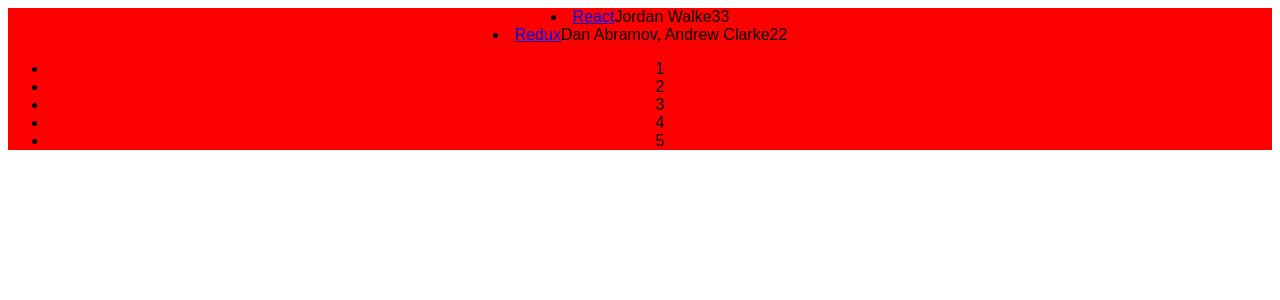
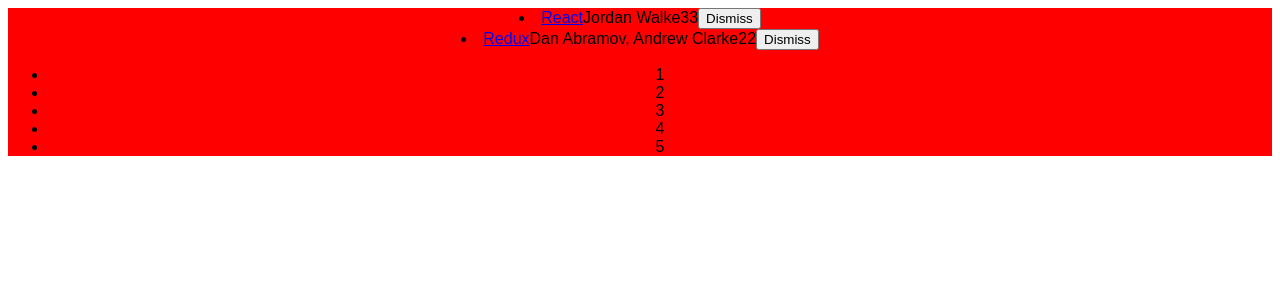
Before and after one commit to Fajrendajs/H2, a React (Create React App) app: page / in a window 1280 px wide. Shown: the top 300 px of the page. Built offline with nearby package versions, Linux system fonts and the light colour scheme.

Commit message:
dodani buttoni

```diff
--- a/src/App.js
+++ b/src/App.js
@@ -44,6 +44,14 @@
               <span>{item.author}</span>
               <span>{item.num_comments}</span>
               <span>{item.num_comments}</span>
+              <span>
+                <button
+                  type="button"
+                  onClick={() => this.onDismiss(item.objectID)}
+                >
+                  Dismiss
+                </button>
+              </span>
             </li>
           </div>
         ))}
```
